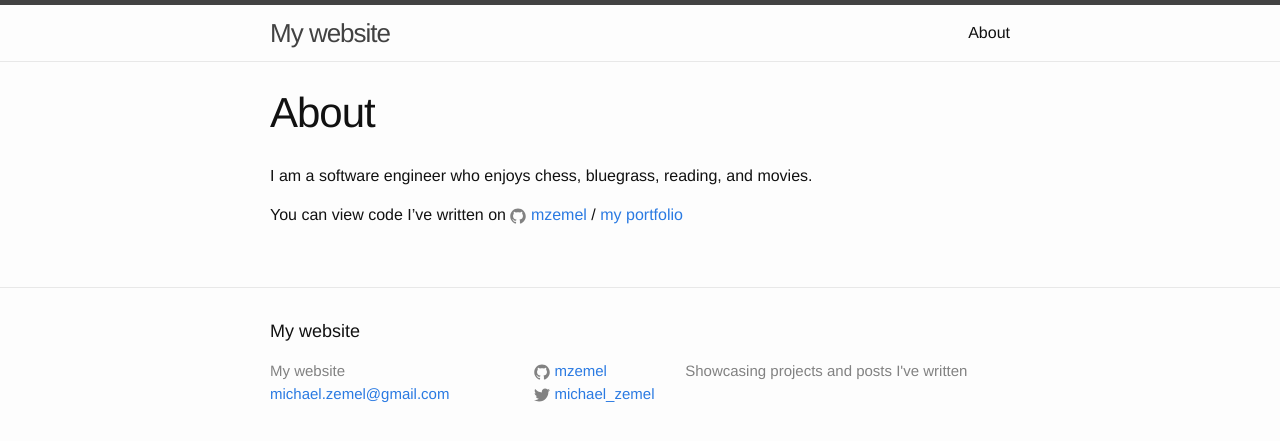
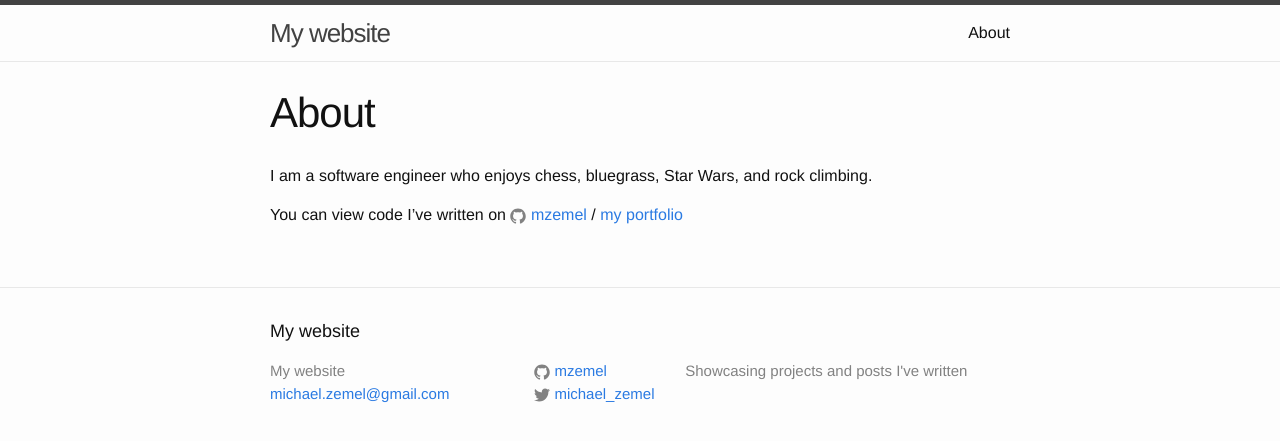
Before and after one commit to mzemel/mzemel.github.io, a Jekyll site: the page built from about.md, in a window 1280 px wide. Shown: the top 441 px of the page. Built offline with Jekyll 4.4.1, drawn with Linux system fonts in a browser that asks for light colours.

Commit message:
Really, you like movies?  Do you like breathing, too?

```diff
--- a/about.md
+++ b/about.md
@@ -4,7 +4,7 @@ title: About
 permalink: /about/
 ---
 
-I am a software engineer who enjoys chess, bluegrass, reading, and movies.
+I am a software engineer who enjoys chess, bluegrass, Star Wars, and rock climbing.
 
 You can view code I've written on
 {% include icon-github.html username="mzemel" %} /
```
